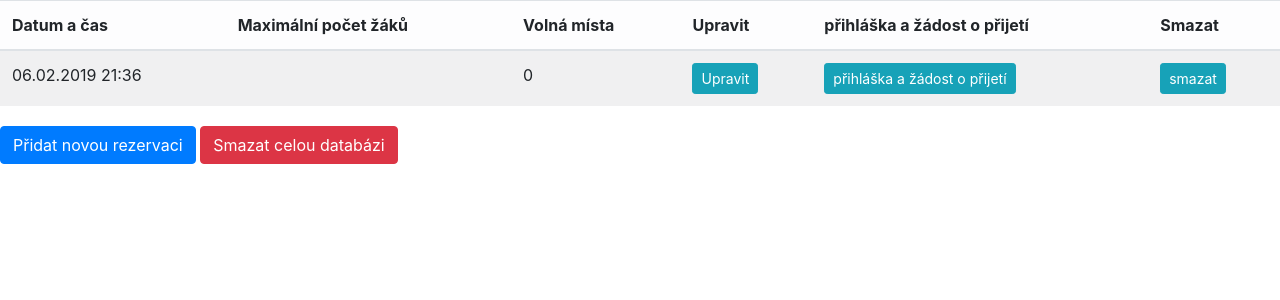
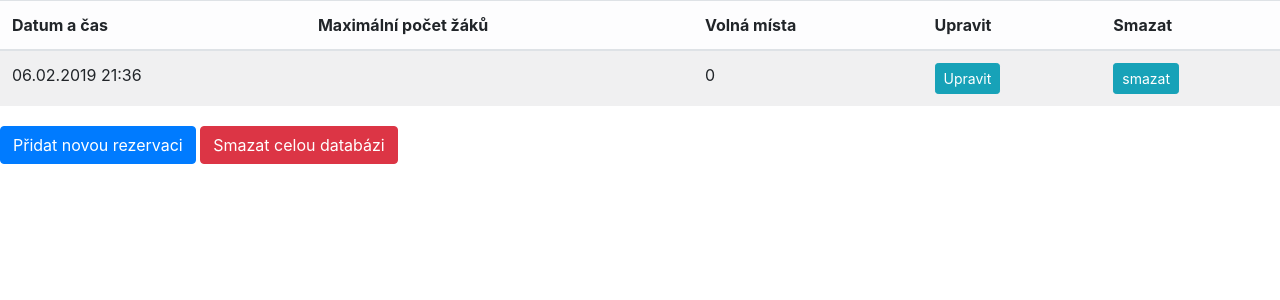
Before and after one commit to xstor1/ZsMetelkovoZapisDoPrvnichTrid, a PHP site: page /admin/reservation.php in a window 1280 px wide. Shown: the part 56-356 px from the top of the page. Run offline with PHP 8.4, Linux system fonts and the light colour scheme; the visitor is signed in with stand-in values (Sample User, id 1); tables that the repository leaves empty or names only in its code hold one stand-in row (values such as "Sample post"); data that the repository does not hold is empty; some libraries are stand-ins or nearby versions.

Commit message:
reservation edit

```diff
--- a/admin/reservation.php
+++ b/admin/reservation.php
@@ -132,7 +132,6 @@
             <th>Maximální počet žáků</th>
             <th>Volná místa</th>
             <th>Upravit</th>
-            <th>přihláška a žádost o přijetí</th>
             <th>Smazat</th>
             </thead>
             <tbody>
@@ -143,7 +142,7 @@
                     $zabranamista = count ($zakRepository->getZakyByIdCas ($value['Id']));
                     $volnamista = -$zabranamista + $value['Pocet'];
                     $datetime = new DateTime($value['Datum']);
-                    echo "<tr id='".htmlspecialchars ($value['Id'])."'><td>" . $datetime->format ('d.m.Y H:i') . "</td><td>" . htmlspecialchars ($value['Pocet']) . "</td><td>" . htmlspecialchars ($volnamista) . "</td><td><button id='" . htmlspecialchars ($value['Id']) . "' onclick='edit(this);' class='btn btn-sm btn-info' data-toggle=\"modal\" data-target=\"#myModalEdit\">Upravit</button></td><td><button id='" . htmlspecialchars ($value['Id']) . "' onclick='neprijat(this);' class='btn btn-sm btn-info' data-toggle=\"modal\" data-target=\"#myModalNeprijat\">přihláška a žádost o přijetí</button></td><td><button id='" . htmlspecialchars ($value['Id']) . "' onclick='smazat(this);' class='btn btn-sm btn-info' data-toggle=\"modal\" data-target=\"#myModalSmazat\">smazat</button></td></tr> ";
+                    echo "<tr id='".htmlspecialchars ($value['Id'])."'><td>" . $datetime->format ('d.m.Y H:i') . "</td><td>" . htmlspecialchars ($value['Pocet']) . "</td><td>" . htmlspecialchars ($volnamista) . "</td><td><button id='" . htmlspecialchars ($value['Id']) . "' onclick='edit(this);' class='btn btn-sm btn-info' data-toggle=\"modal\" data-target=\"#myModalEdit\">Upravit</button></td><td><button id='" . htmlspecialchars ($value['Id']) . "' onclick='smazat(this);' class='btn btn-sm btn-info' data-toggle=\"modal\" data-target=\"#myModalSmazat\">smazat</button></td></tr> ";
                 }
 
             ?></tbody>
```
